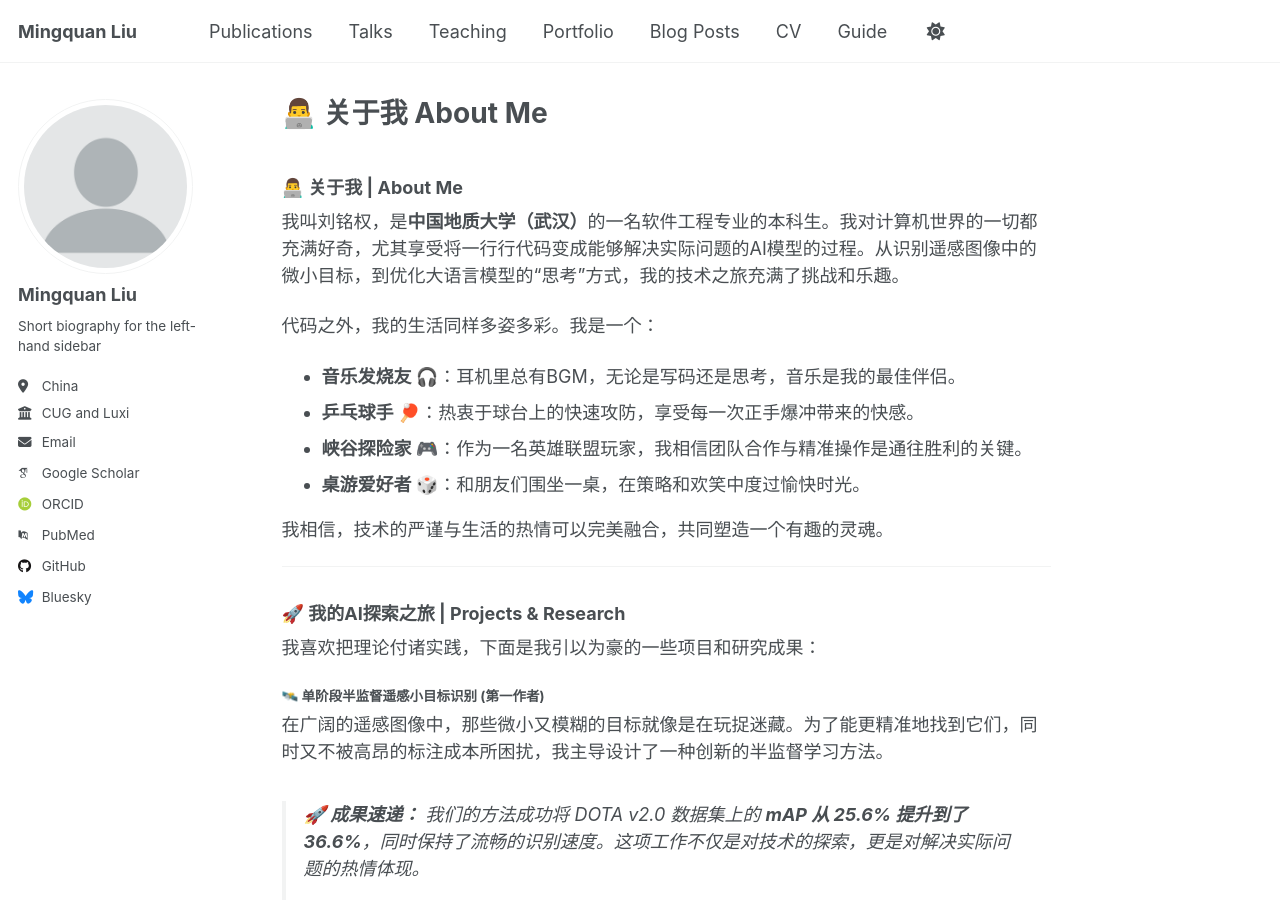
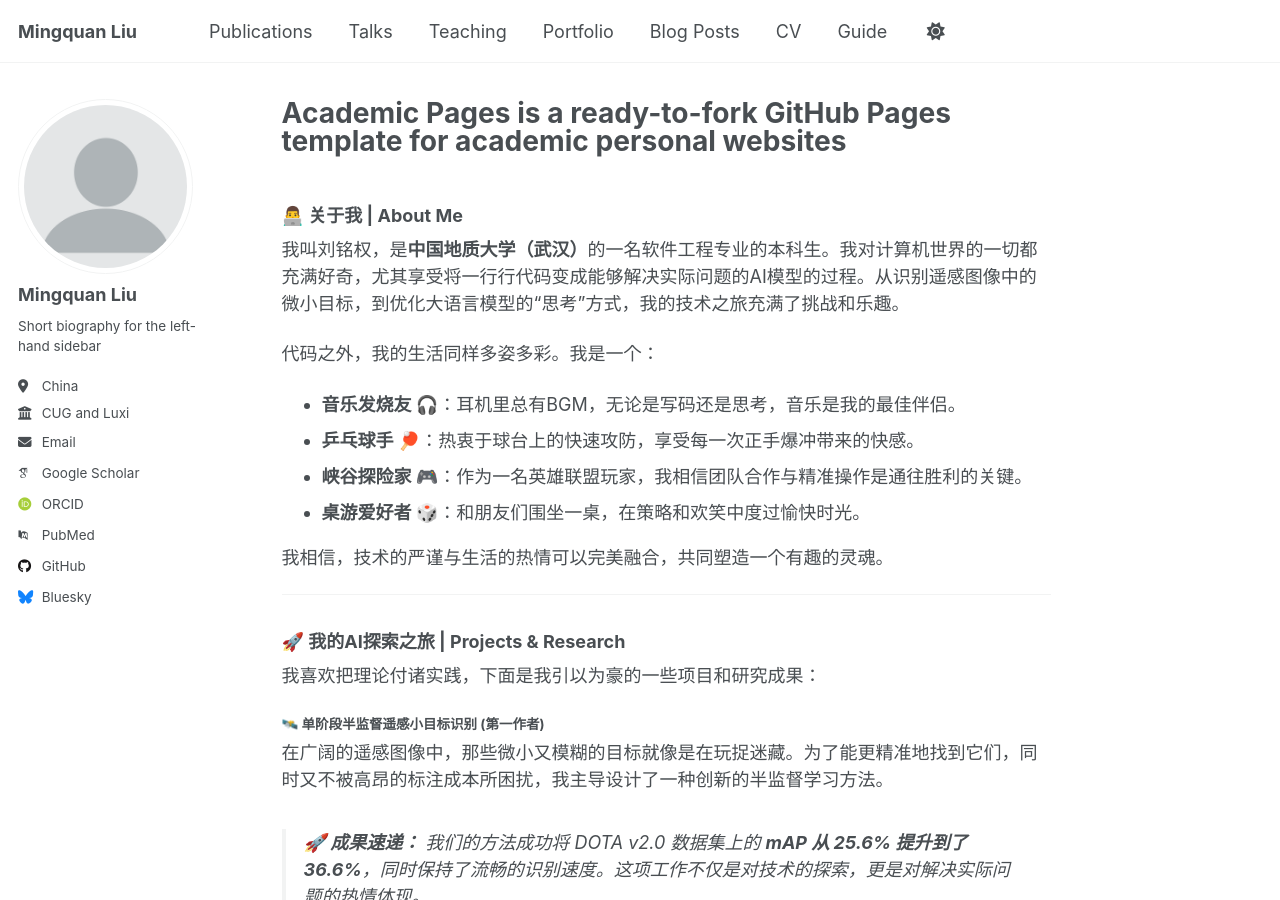
Before and after one commit to wxqnl/wxqnl.github.io, a Jekyll site: the page built from _pages/about.md, in a window 1280 px wide and 900 px high. Built offline with Jekyll 4.4.1, drawn with Linux system fonts in a browser that asks for light colours; some web fonts are replaced; our own code applies the rules of GitHub Pages for plain Markdown files; a script that is not in the unit is left out.

Commit message:
Update about.md

```diff
--- a/_pages/about.md
+++ b/_pages/about.md
@@ -1,3 +1,12 @@
+---
+permalink: /
+title: "Academic Pages is a ready-to-fork GitHub Pages template for academic personal websites"
+author_profile: true
+redirect_from:
+  - /about/
+  - /about.html
+---
+
 ### 👨‍💻 关于我 | About Me
 
 我叫刘铭权，是**中国地质大学（武汉）**的一名软件工程专业的本科生。我对计算机世界的一切都充满好奇，尤其享受将一行行代码变成能够解决实际问题的AI模型的过程。从识别遥感图像中的微小目标，到优化大语言模型的“思考”方式，我的技术之旅充满了挑战和乐趣。
```
